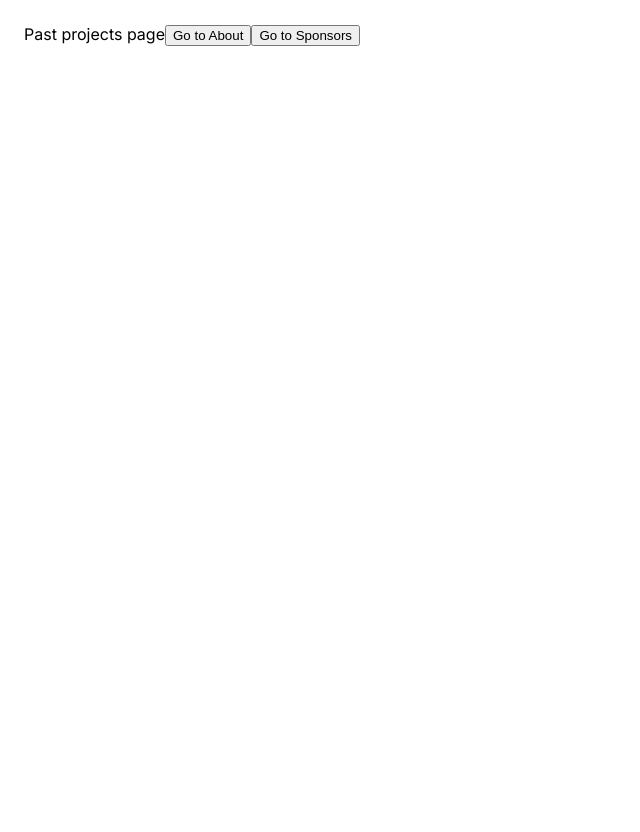
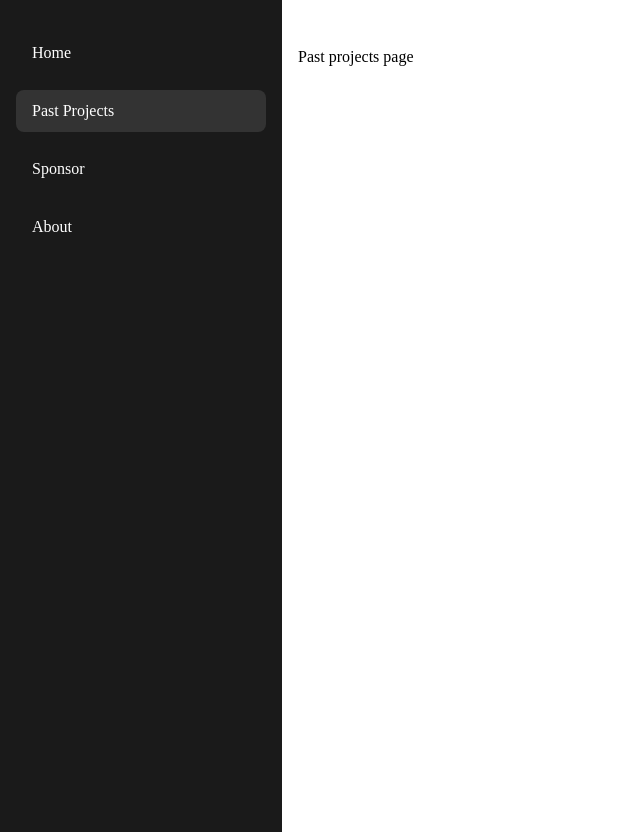
Before and after one commit to evansipple04/cornhacks-fall-2025, a Next.js app in the folder cornhacks-fall-2025/: page /past-projects in a window 1280 px wide. Shown: the whole page, without its empty margins (0-640 px from the left). Before the commit the page ends 800 px from the top, so only its background shows below. Built offline with nearby package versions, Linux system fonts and the light colour scheme.

Commit message:
Created sidebar for page buttons

```diff
--- a/cornhacks-fall-2025/app/about/page.tsx
+++ b/cornhacks-fall-2025/app/about/page.tsx
@@ -5,12 +5,6 @@ const HomePage = () => {
   return (
     <div>
       About Page
-      <Link href="/past-projects">
-        <button>Go to Past Projects</button>
-      </Link>
-      <Link href="/sponsor">
-        <button>Go to Sponsors</button>
-      </Link>
     </div>
   )
 }
--- /dev/null
+++ b/cornhacks-fall-2025/app/components/layout/Sidebar.module.css
@@ -0,0 +1,35 @@
+.sidebar {
+  width: 250px;
+  height: 100vh;
+  background-color: #1a1a1a;
+  padding: 2rem 1rem;
+  display: flex;
+  flex-direction: column;
+  position: fixed;
+  left: 0;
+  top: 0;
+}
+
+.nav {
+  display: flex;
+  flex-direction: column;
+  gap: 1rem;
+}
+
+.link {
+  color: #ffffff;
+  text-decoration: none;
+  padding: 0.75rem 1rem;
+  border-radius: 0.5rem;
+  transition: background-color 0.2s ease;
+  font-size: 1rem;
+}
+
+.link:hover {
+  background-color: #333333;
+}
+
+.active {
+  background-color: #333333;
+  font-weight: 500;
+}
--- /dev/null
+++ b/cornhacks-fall-2025/app/components/layout/Sidebar.tsx
@@ -0,0 +1,32 @@
+'use client';
+
+import Link from 'next/link';
+import { usePathname } from 'next/navigation';
+import styles from './Sidebar.module.css';
+
+export default function Sidebar() {
+  const pathname = usePathname();
+
+  const navItems = [
+    { href: '/', label: 'Home' },
+    { href: '/past-projects', label: 'Past Projects' },
+    { href: '/sponsor', label: 'Sponsor' },
+    { href: '/about', label: 'About' },
+  ];
+
+  return (
+    <aside className={styles.sidebar}>
+      <nav className={styles.nav}>
+        {navItems.map((item) => (
+          <Link
+            key={item.href}
+            href={item.href}
+            className={`${styles.link} ${pathname === item.href ? styles.active : ''}`}
+          >
+            {item.label}
+          </Link>
+        ))}
+      </nav>
+    </aside>
+  );
+}
--- a/cornhacks-fall-2025/app/globals.css
+++ b/cornhacks-fall-2025/app/globals.css
@@ -18,5 +18,6 @@
 
 body {
   color: rgb(var(--foreground-rgb));
+  height: 100%;
   padding: 1rem;
 }
--- a/cornhacks-fall-2025/app/layout.tsx
+++ b/cornhacks-fall-2025/app/layout.tsx
@@ -1,22 +1,26 @@
+// app/layout.tsx
 import './globals.css'
-import type { Metadata } from 'next'
-import { Inter } from 'next/font/google'
+import Sidebar from './components/layout/Sidebar'
+import styles from './styles/layout.module.css'
 
-const inter = Inter({ subsets: ['latin'] })
+export const metadata = {
+  title: 'Cornhacks',
+  description: 'Hackathon site',
+};
 
-export const metadata: Metadata = {
-  title: 'Create Next App',
-  description: 'Generated by create next app',
+interface RootLayoutProps {
+  children: React.ReactNode;
 }
 
-export default function RootLayout({
-  children,
-}: {
-  children: React.ReactNode
-}) {
+export default function RootLayout({ children }: RootLayoutProps) {
   return (
     <html lang="en">
-      <body className={inter.className}>{children}</body>
+      <body className={styles.body}>
+        <Sidebar />
+        <main className={styles.main}>
+          {children}
+        </main>
+      </body>
     </html>
-  )
+  );
 }
--- a/cornhacks-fall-2025/app/page.tsx
+++ b/cornhacks-fall-2025/app/page.tsx
@@ -3,9 +3,6 @@ import Link from 'next/link'
 
 export default function Home() {
   return (
-    <main><h1>Hello World</h1>
-    <Link href="/about">
-        <button>Go to About</button>
-    </Link></main>
+    <main><h1>Hello World</h1></main>
   )
 }
--- a/cornhacks-fall-2025/app/past-projects/page.tsx
+++ b/cornhacks-fall-2025/app/past-projects/page.tsx
@@ -2,14 +2,7 @@ import React from 'react'
 import Link from 'next/link'
 const PastProjects = () => {
   return (
-    <div>Past projects page
-      <Link href="/about">
-        <button>Go to About</button>
-      </Link>
-      <Link href="/sponsor">
-        <button>Go to Sponsors</button>
-      </Link>
-    </div>
+    <div>Past projects page</div>
   )
 }
 
--- a/cornhacks-fall-2025/app/sponsor/page.tsx
+++ b/cornhacks-fall-2025/app/sponsor/page.tsx
@@ -2,14 +2,7 @@ import React from 'react'
 import Link from 'next/link'
 const Sponsor = () => {
   return (
-    <div>sponsor page
-      <Link href="/past-projects">
-        <button>Go to Past Projects</button>
-      </Link>
-      <Link href="/about">
-        <button>Go to About</button>
-      </Link>
-    </div>
+    <div>sponsor page</div>
 
   )
 }
--- /dev/null
+++ b/cornhacks-fall-2025/app/styles/layout.module.css
@@ -0,0 +1,12 @@
+.body {
+  display: flex;
+  margin: 0;
+  min-height: 100vh;
+}
+
+.main {
+  flex-grow: 1;
+  padding: 2rem;
+  margin-left: 250px; /* Match sidebar width */
+  width: calc(100% - 250px);
+}
```
Also changed, not shown: cornhacks-fall-2025/tailwind.config.ts (+4 -4 lines).
